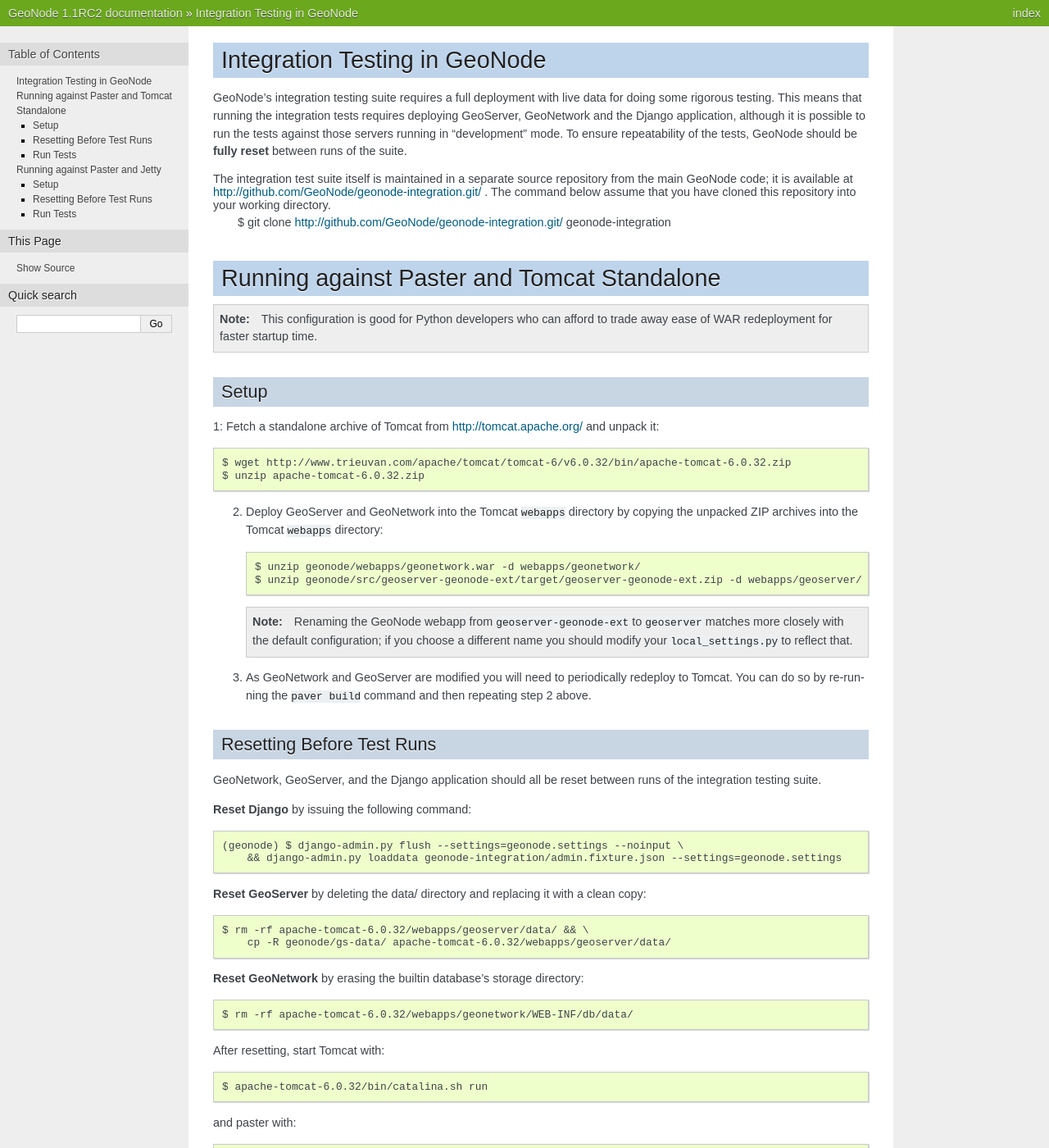
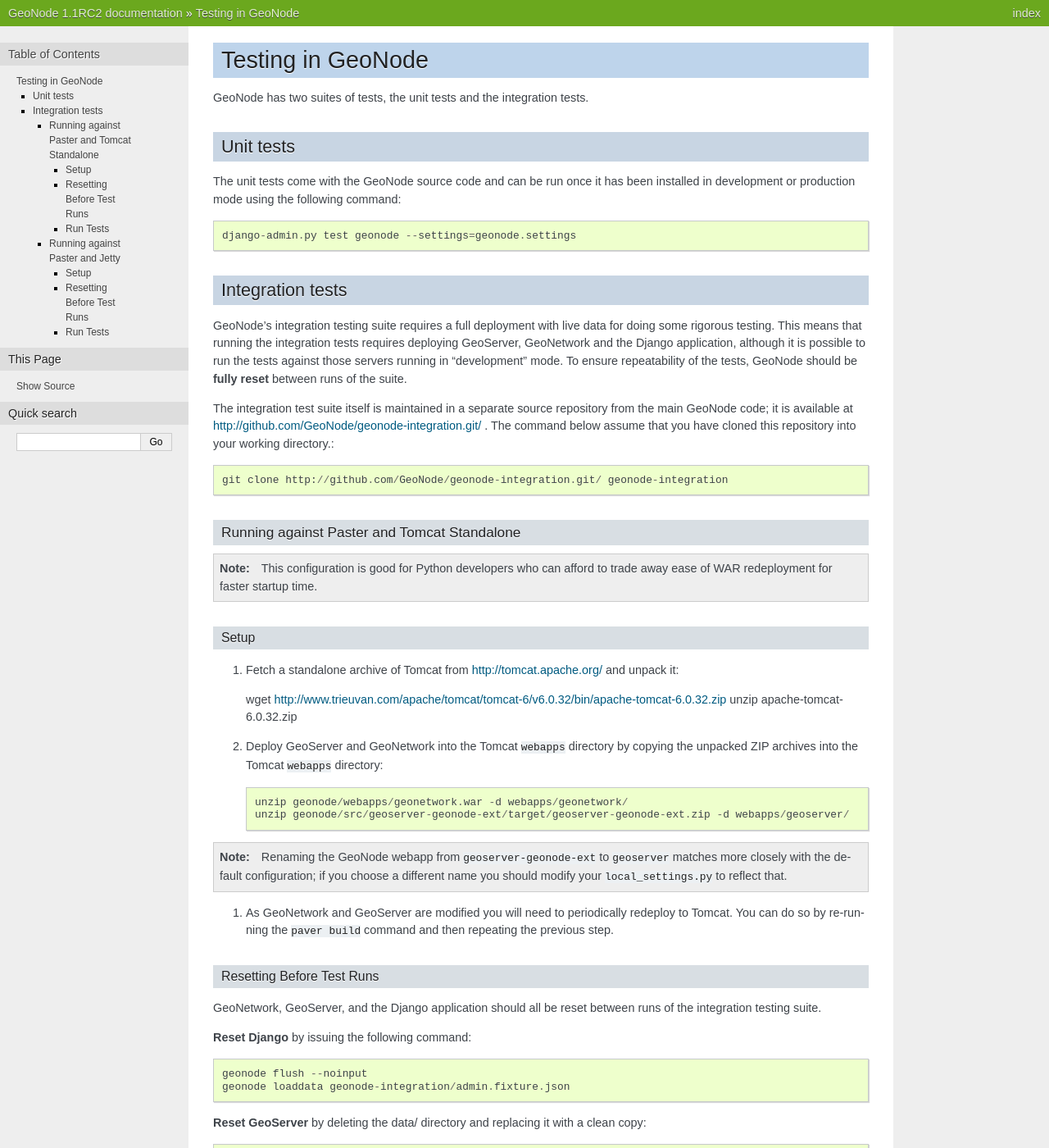
Before and after one commit to ingenieroariel/geonodedocs, a Sphinx documentation site: the page built from docs/developers/tests.txt, in a window 1280 px wide and 1400 px high. Shown: the whole window at 82% size. Built offline with Sphinx 7.4.7, drawn with Linux system fonts in a browser that asks for light colours; pages that are not in the unit, such as notebooks, are missing from menus; some of the changed text lies outside the part shown.

Commit message:
Improved formatting of the integration tests instructions

```diff
--- a/docs/developers/tests.txt
+++ b/docs/developers/tests.txt
@@ -1,133 +1,156 @@
-Integration Testing in GeoNode
-==============================
+==================
+Testing in GeoNode
+==================
+
+GeoNode has two suites of tests, the unit tests and the integration tests.
+
+
+Unit tests
+==========
+
+The unit tests come with the GeoNode source code and can be run once it has been installed in development or production mode using the following command::
+
+    django-admin.py test geonode --settings=geonode.settings
+
+
+Integration tests
+=================
 
 GeoNode's integration testing suite requires a full deployment with live data for doing some rigorous testing.
 This means that running the integration tests requires deploying GeoServer, GeoNetwork and the Django application, although it is possible to run the tests against those servers running in "development" mode.
 To ensure repeatability of the tests, GeoNode should be **fully reset** between runs of the suite.
 
-The integration test suite itself is maintained in a separate source repository from the main GeoNode code; it is available at http://github.com/GeoNode/geonode-integration.git/ .  The command below assume that you have cloned this repository into your working directory.
-   $ git clone http://github.com/GeoNode/geonode-integration.git/ geonode-integration
+The integration test suite itself is maintained in a separate source repository from the main GeoNode code; it is available at http://github.com/GeoNode/geonode-integration.git/ .  The command below assume that you have cloned this repository into your working directory.::
 
+    git clone http://github.com/GeoNode/geonode-integration.git/ geonode-integration
 
 
 Running against Paster and Tomcat Standalone
-============================================
+--------------------------------------------
 
 .. note::
 
     This configuration is good for Python developers who can afford to trade away ease of WAR redeployment for faster startup time.
 
 Setup
-.....
+~~~~~
 
-1: Fetch a standalone archive of Tomcat from http://tomcat.apache.org/ and unpack it::
+#. Fetch a standalone archive of Tomcat from http://tomcat.apache.org/ and unpack it::
 
-   $ wget http://www.trieuvan.com/apache/tomcat/tomcat-6/v6.0.32/bin/apache-tomcat-6.0.32.zip
-   $ unzip apache-tomcat-6.0.32.zip
+   wget http://www.trieuvan.com/apache/tomcat/tomcat-6/v6.0.32/bin/apache-tomcat-6.0.32.zip
+   unzip apache-tomcat-6.0.32.zip
 
-2. Deploy GeoServer and GeoNetwork into the Tomcat ``webapps`` directory by copying the unpacked ZIP archives into the Tomcat ``webapps`` directory::
 
-     $ unzip geonode/webapps/geonetwork.war -d webapps/geonetwork/
-     $ unzip geonode/src/geoserver-geonode-ext/target/geoserver-geonode-ext.zip -d webapps/geoserver/
+#. Deploy GeoServer and GeoNetwork into the Tomcat ``webapps`` directory by copying the unpacked ZIP archives into the Tomcat ``webapps`` directory::
 
-   .. note::
+    unzip geonode/webapps/geonetwork.war -d webapps/geonetwork/
+    unzip geonode/src/geoserver-geonode-ext/target/geoserver-geonode-ext.zip -d webapps/geoserver/
 
-       Renaming the GeoNode webapp from ``geoserver-geonode-ext`` to ``geoserver`` matches more closely with the default configuration; if you choose a different name you should modify your ``local_settings.py`` to reflect that.
 
-3. As GeoNetwork and GeoServer are modified you will need to periodically redeploy to Tomcat.
-   You can do so by re-running the ``paver build`` command and then repeating step 2 above.
+.. note:: Renaming the GeoNode webapp from ``geoserver-geonode-ext`` to ``geoserver`` matches more closely with the default configuration; if you choose a different name you should modify your ``local_settings.py`` to reflect that.
+
+#. As GeoNetwork and GeoServer are modified you will need to periodically redeploy to Tomcat.
+   You can do so by re-running the ``paver build`` command and then repeating the previous step.
+
 
 Resetting Before Test Runs
-..........................
+~~~~~~~~~~~~~~~~~~~~~~~~~~
 
 GeoNetwork, GeoServer, and the Django application should all be reset between runs of the integration testing suite.
 
 **Reset Django** by issuing the following command::
 
-    (geonode) $ django-admin.py flush --settings=geonode.settings --noinput \
-        && django-admin.py loaddata geonode-integration/admin.fixture.json --settings=geonode.settings
+    geonode flush --noinput
+    geonode loaddata geonode-integration/admin.fixture.json
 
 **Reset GeoServer** by deleting the data/ directory and replacing it with a clean copy::
 
-    $ rm -rf apache-tomcat-6.0.32/webapps/geoserver/data/ && \
-        cp -R geonode/gs-data/ apache-tomcat-6.0.32/webapps/geoserver/data/
+    rm -rf apache-tomcat-6.0.32/webapps/geoserver/data/
+    cp -R geonode/gs-data/ apache-tomcat-6.0.32/webapps/geoserver/data/
 
 **Reset GeoNetwork** by erasing the builtin database's storage directory::
 
-    $ rm -rf apache-tomcat-6.0.32/webapps/geonetwork/WEB-INF/db/data/
+    rm -rf apache-tomcat-6.0.32/webapps/geonetwork/WEB-INF/db/data/
 
 After resetting, start Tomcat with::
 
-    $ apache-tomcat-6.0.32/bin/catalina.sh run
+    apache-tomcat-6.0.32/bin/catalina.sh run
 
 and paster with::
 
-    (geonode) $ paster serve --reload shared/dev-paste.ini
+    paster serve --reload shared/dev-paste.ini
 
 For subsequent test runs, it is safe to leave paster running, but Tomcat should be **shutdown before each reset** and not started until the data has been fully refreshed.
 
+
 Run Tests
-.........
+~~~~~~~~~
 
 The integration suite assumes that the ``updatelayers`` command has already been run, so do that::
 
-   (geonode) $ django-admin.py updatelayers --settings=geonode.settings
+   geonode updatelayers
 
 Then the test suite can be run using the included ``runtests.sh`` script::
 
-   $ cd geonode-integration && GEONODE_HOME=../geonode bash runtests.sh
+   cd geonode-integration
+   GEONODE_HOME=../geonode bash runtests.sh
+
 
 Running against Paster and Jetty
-================================
+--------------------------------
 
 .. note::
 
     This configuration is recommended for developers who are doing Java development and need to frequently deploy rebuilt versions of GeoServer and/or GeoNetwork.
 
+
 Setup
-.....
+~~~~~
 
 1. Make a local backup of the sample ``gs-data`` which is downloaded during the ``paver build`` process::
 
-   $ cp gs-data/ -R gs-data.bk/
+    cp gs-data/ -R gs-data.bk/
+
 
 Resetting Before Test Runs
-..........................
+~~~~~~~~~~~~~~~~~~~~~~~~~~
 
 GeoNetwork, GeoServer, and the Django application should all be reset between runs of the integration testing suite.
 
 **Reset Django** by issuing the following command::
 
-    (geonode) $ django-admin.py flush --settings=geonode.settings --noinput \
-        && django-admin.py loaddata geonode-integration/admin.fixture.json --settings=geonode.settings
+    geonode flush --noinput
+    geonode loaddata geonode-integration/admin.fixture.json
 
 **Reset GeoServer** by deleting the data/ directory and replacing it with a clean copy::
 
-    $ rm -rf gs-data/ && cp -R gs-data.bk/ gs-data/
+    rm -rf gs-data/ && cp -R gs-data.bk/ gs-data/
 
 **Reset GeoNetwork** by deleting the deployed web application and redeploying it::
 
-    $ rm -rf webapps/geonetwork && \
-        unzip webapps/geonetwork.war -d webapps/geonetwork
+    rm -rf webapps/geonetwork
+    unzip webapps/geonetwork.war -d webapps/geonetwork
 
 After resetting, start Tomcat with::
 
-    $ cd src/geoserver-geonode-ext/
-    $ sh startup.sh
+    cd src/geoserver-geonode-ext/
+    sh startup.sh
 
 and paster with::
 
-    (geonode) $ paster serve --reload shared/dev-paste.ini
+    paster serve --reload shared/dev-paste.ini
 
 For subsequent test-runs, it is safe to leave paster running, but Tomcat should be **shutdown before each reset** and not started until the data has been fully refreshed.
 
+
 Run Tests
-.........
+~~~~~~~~~
 
 The integration suite assumes that the ``updatelayers`` command has already been run, so do that::
 
-    (geonode) $ django-admin.py updatelayers --settings=geonode.settings
+    django-admin.py updatelayers --settings=geonode.settings
 
 Then, the test suite can be run using the included ``runtests.sh`` script::
 
-    $ cd geonode-integration && GEONODE_HOME=../geonode bash runtests.sh
+    cd geonode-integration
+    GEONODE_HOME=../geonode bash runtests.sh
```
